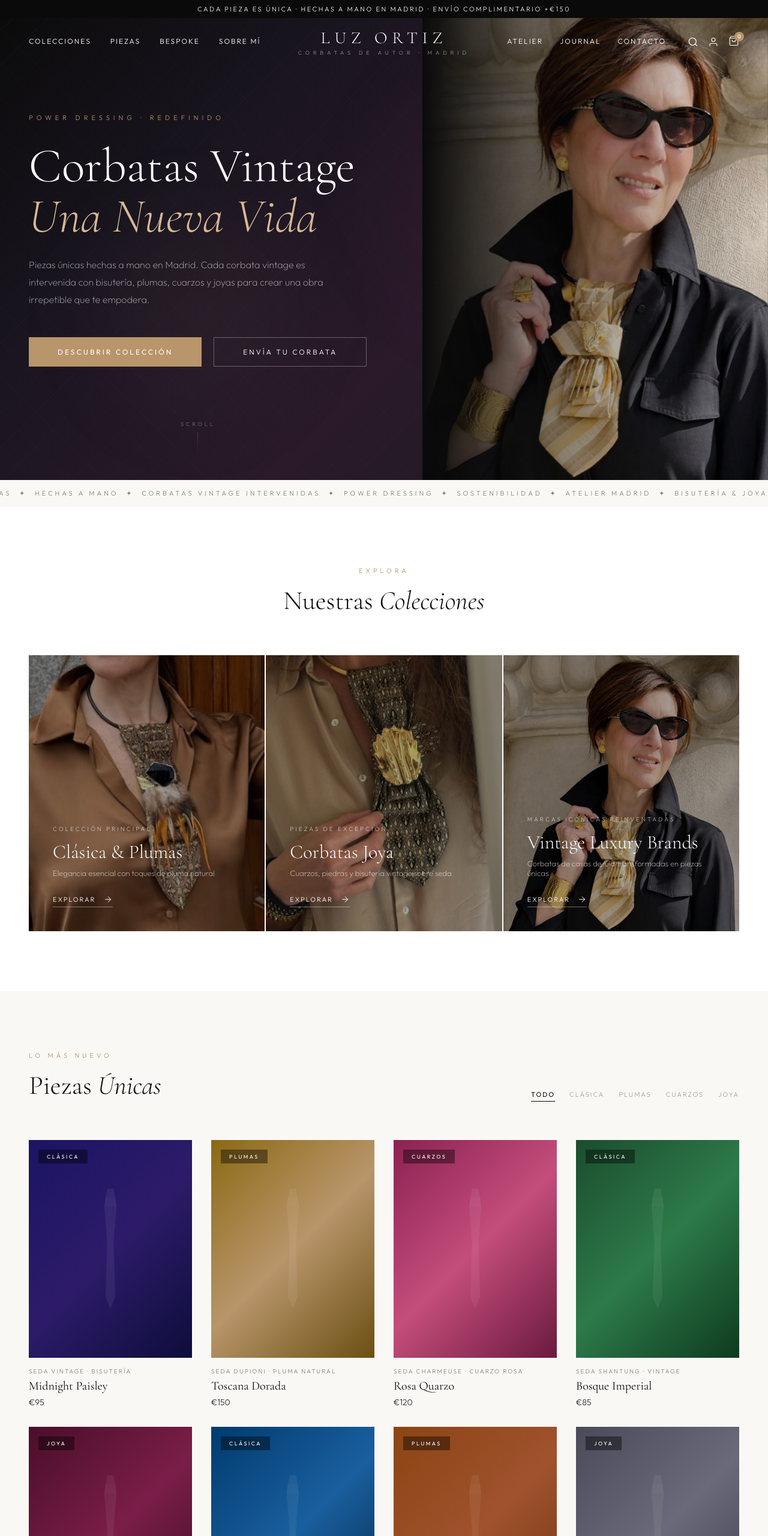
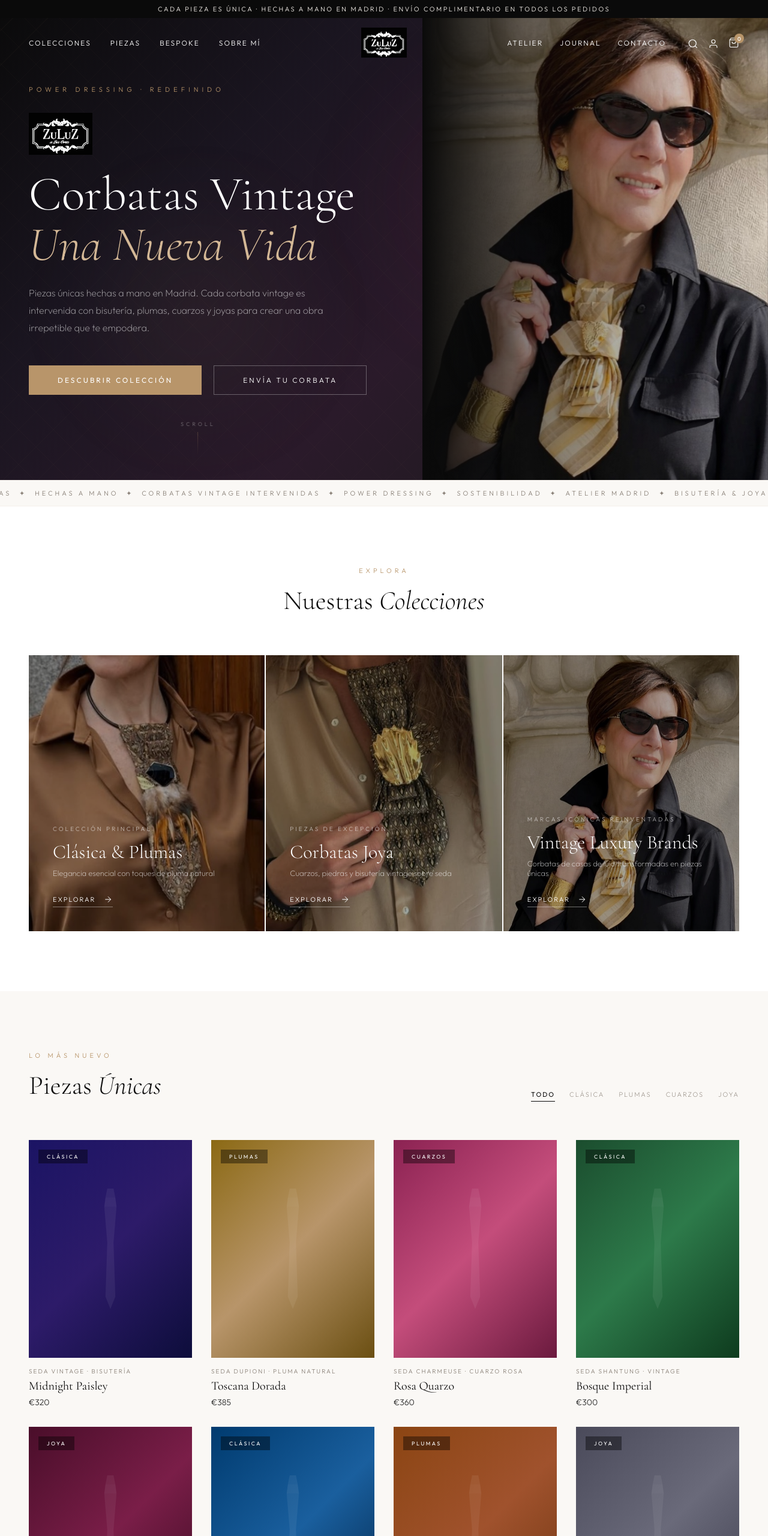
Before and after one commit to whoisyhago/LuzOrtizBespoke, a plain HTML site: page index.html in a window 1280 px wide. Shown: the top 2560 px of the page at 60% size. Drawn offline with nearby package versions, Linux system fonts and the light colour scheme.

Commit message:
Add files via upload

```diff
--- a/index.html
+++ b/index.html
@@ -3,7 +3,7 @@
 <head>
 <meta charset="UTF-8">
 <meta name="viewport" content="width=device-width, initial-scale=1.0">
-<title>LUZ ORTIZ · Corbatas de Autor</title>
+<title>ZuLuZ x Luz Ortiz · Corbatas de Autor</title>
 <link rel="preconnect" href="https://fonts.googleapis.com">
 <link href="https://fonts.googleapis.com/css2?family=Cormorant+Garamond:ital,wght@0,300;0,400;0,500;0,600;1,300;1,400&family=Outfit:wght@200;300;400;500;600&display=swap" rel="stylesheet">
 <style>
@@ -41,10 +41,8 @@
 .nav.scrolled .nav-link{color:var(--black)}
 .nav-link:hover{border-bottom-color:currentColor}
 .nav-logo{text-align:center;flex:1}
-.nav-logo h1{font-family:'Cormorant Garamond',serif;font-weight:300;font-size:28px;letter-spacing:8px;text-transform:uppercase;color:#fff;transition:color .5s}
-.nav.scrolled .nav-logo h1{color:var(--black)}
-.nav-logo span{font-size:9px;letter-spacing:6px;text-transform:uppercase;color:rgba(255,255,255,.7);margin-top:2px;display:block;font-weight:200;transition:color .5s}
-.nav.scrolled .nav-logo span{color:var(--warm)}
+.nav-logo-img{height:50px;transition:all .5s;filter:invert(1) brightness(2)}
+.nav.scrolled .nav-logo-img{filter:none;height:45px}
 .nav-right{display:flex;gap:28px;align-items:center;flex:1;justify-content:flex-end}
 .nav-icons{display:flex;gap:16px;margin-left:8px;align-items:center}
 .nav-icons svg{stroke:#fff;transition:stroke .5s;cursor:pointer}
@@ -294,7 +292,7 @@
 
 <!-- ═══════════ NAVIGATION ═══════════ -->
 <nav class="nav" id="navbar">
-  <div class="nav-ribbon">Cada pieza es única · Hechas a mano en Madrid · Envío complimentario +€150</div>
+  <div class="nav-ribbon">Cada pieza es única · Hechas a mano en Madrid · Envío complimentario en todos los pedidos</div>
   <div class="nav-main">
     <div class="nav-links">
       <a href="#colecciones" class="nav-link">Colecciones</a>
@@ -303,8 +301,7 @@
       <a href="#about" class="nav-link">Sobre Mí</a>
     </div>
     <div class="nav-logo">
-      <h1>Luz Ortiz</h1>
-      <span>Corbatas de Autor · Madrid</span>
+      <a href="#"><img src="logo-zuluz.png" alt="ZuLuZ x Luz Ortiz" class="nav-logo-img"></a>
     </div>
     <div class="nav-right">
       <a href="#" class="nav-link">Atelier</a>
@@ -334,6 +331,7 @@
   </div>
   <div class="hero-content">
     <div class="hero-tag">Power Dressing · Redefinido</div>
+    <img src="logo-zuluz.png" alt="ZuLuZ x Luz Ortiz" style="height:70px;filter:invert(1) brightness(2);margin-bottom:24px;animation:fadeIn 1s ease-out .15s both">
     <h2>Corbatas Vintage<br><em>Una Nueva Vida</em></h2>
     <p class="hero-desc">Piezas únicas hechas a mano en Madrid. Cada corbata vintage es intervenida con bisutería, plumas, cuarzos y joyas para crear una obra irrepetible que te empodera.</p>
     <div class="hero-btns">
@@ -433,7 +431,7 @@
     <div class="bio-text">
       <div class="sec-tag reveal">La Creadora</div>
       <h2 class="bio-name reveal">Luz <em>Ortiz</em></h2>
-      <div class="bio-role reveal">Fundadora &amp; Diseñadora · Luz Ortiz Atelier</div>
+      <div class="bio-role reveal">Fundadora &amp; Diseñadora · ZuLuZ Atelier</div>
       <p class="bio-p reveal">
         Mexicana, española, texicana. Madre de cinco, emprendedora y apasionada de la moda con propósito.
         Luz comenzó su camino en el diseño interviniendo prendas de su propio armario: <strong>dos blusas olvidadas se convirtieron en una pieza completamente nueva</strong>, y ahí nació todo.
@@ -446,7 +444,7 @@
       </div>
       <p class="bio-p reveal">
         Un viaje a Tanzania, donde vio montañas de ropa desechada, selló su compromiso con la <strong>sostenibilidad</strong>.
-        Cada corbata de Luz Ortiz es una declaración: se puede ser elegante, única y consciente a la vez.
+        Cada corbata de ZuLuZ es una declaración: se puede ser elegante, única y consciente a la vez.
         El epítome del <strong>power dressing</strong> sin perder la feminidad.
       </p>
       <a href="https://www.instagram.com/luzortizbxbt/" target="_blank" rel="noopener noreferrer" class="bio-ig reveal">
@@ -568,9 +566,9 @@
 <footer class="ft">
   <div class="ft-grid">
     <div>
-      <div class="ft-logo">Luz Ortiz</div>
-      <div class="ft-sub">Corbatas de Autor</div>
-      <p class="ft-txt">Cada corbata es una declaración de identidad. Piezas vintage intervenidas a mano en Madrid con bisutería, plumas, cuarzos y joyas.</p>
+      <div class="ft-logo-wrap"><img src="logo-zuluz.png" alt="ZuLuZ x Luz Ortiz" style="height:40px;margin-bottom:16px;filter:invert(1) brightness(2)"></div>
+      <div class="ft-sub">Corbatas de Autor · Madrid</div>
+      <p class="ft-txt">Cada corbata es una declaración de identidad. Piezas vintage intervenidas a mano en nuestro atelier de Madrid con bisutería, plumas, cuarzos y joyas.</p>
       <a href="https://www.instagram.com/luzortizbxbt/" target="_blank" rel="noopener noreferrer" style="display:inline-flex;align-items:center;gap:8px;margin-top:20px;color:rgba(255,255,255,.5);font-size:12px;transition:color .3s" onmouseover="this.style.color='#B8956A'" onmouseout="this.style.color='rgba(255,255,255,.5)'">
         <svg width="16" height="16" viewBox="0 0 24 24" fill="none" stroke="currentColor" stroke-width="1.5"><rect x="2" y="2" width="20" height="20" rx="5"/><circle cx="12" cy="12" r="5"/><circle cx="17.5" cy="6.5" r="1.5" fill="currentColor" stroke="none"/></svg>
         @luzortizbxbt
@@ -585,7 +583,7 @@
       <a href="#">Bespoke</a><a href="#">Corbata Memorial</a><a href="#">Gift Cards</a><a href="#">Personal Styling</a><a href="#">Corporate</a>
     </div>
     <div class="ft-col">
-      <div class="ft-col-t">Luz Ortiz</div>
+      <div class="ft-col-t">ZuLuZ</div>
       <a href="#">Nuestra Historia</a><a href="#">Sostenibilidad</a><a href="#">Prensa</a><a href="#">Atelier Madrid</a>
     </div>
     <div class="ft-col">
@@ -594,7 +592,7 @@
     </div>
   </div>
   <div class="ft-bot">
-    <div class="ft-copy">© 2026 Luz Ortiz · Corbatas de Autor. Todas las piezas son únicas y hechas a mano en Madrid.</div>
+    <div class="ft-copy">© 2026 ZuLuZ x Luz Ortiz · Corbatas de Autor. Todas las piezas son únicas y hechas a mano en Madrid.</div>
     <div class="ft-soc">
       <a href="https://www.instagram.com/luzortizbxbt/" target="_blank">Instagram</a>
       <a href="#">Pinterest</a>
@@ -606,14 +604,14 @@
 <!-- ═══════════ JAVASCRIPT ═══════════ -->
 <script>
 var products=[
-{id:1,name:"Midnight Paisley",price:95,fabric:"Seda Vintage · Bisutería",tag:"CLÁSICA",img:"linear-gradient(135deg,#1B1464,#2D1B69,#0D0D3B)"},
-{id:2,name:"Toscana Dorada",price:150,fabric:"Seda Dupioni · Pluma Natural",tag:"PLUMAS",img:"linear-gradient(135deg,#8B6914,#B8956A,#6B4F12)"},
-{id:3,name:"Rosa Quarzo",price:120,fabric:"Seda Charmeuse · Cuarzo Rosa",tag:"CUARZOS",img:"linear-gradient(135deg,#8B2252,#C44D7B,#6B1A3E)"},
-{id:4,name:"Bosque Imperial",price:85,fabric:"Seda Shantung · Vintage",tag:"CLÁSICA",img:"linear-gradient(135deg,#1B4D2E,#2D7A4A,#0E3B1E)"},
-{id:5,name:"Borgoña Reale",price:450,fabric:"Seda Crêpe · Joya Vintage",tag:"JOYA",img:"linear-gradient(135deg,#4A0E2A,#7A1E48,#380A20)"},
-{id:6,name:"Azul Capri",price:75,fabric:"Seda Twill · Bisutería",tag:"CLÁSICA",img:"linear-gradient(135deg,#003B6F,#1A5F9E,#002244)"},
-{id:7,name:"Terracotta Firenze",price:120,fabric:"Seda Grenadine · Pluma",tag:"PLUMAS",img:"linear-gradient(135deg,#8B4513,#A0522D,#6B3410)"},
-{id:8,name:"Plata Lunar",price:380,fabric:"Seda Mikado · Piedra Lunar",tag:"JOYA",img:"linear-gradient(135deg,#4A4A5A,#6A6A7A,#3A3A4A)"}
+{id:1,name:"Midnight Paisley",price:320,fabric:"Seda Vintage · Bisutería",tag:"CLÁSICA",img:"linear-gradient(135deg,#1B1464,#2D1B69,#0D0D3B)"},
+{id:2,name:"Toscana Dorada",price:385,fabric:"Seda Dupioni · Pluma Natural",tag:"PLUMAS",img:"linear-gradient(135deg,#8B6914,#B8956A,#6B4F12)"},
+{id:3,name:"Rosa Quarzo",price:360,fabric:"Seda Charmeuse · Cuarzo Rosa",tag:"CUARZOS",img:"linear-gradient(135deg,#8B2252,#C44D7B,#6B1A3E)"},
+{id:4,name:"Bosque Imperial",price:300,fabric:"Seda Shantung · Vintage",tag:"CLÁSICA",img:"linear-gradient(135deg,#1B4D2E,#2D7A4A,#0E3B1E)"},
+{id:5,name:"Borgoña Reale",price:680,fabric:"Seda Crêpe · Joya Vintage",tag:"JOYA",img:"linear-gradient(135deg,#4A0E2A,#7A1E48,#380A20)"},
+{id:6,name:"Azul Capri",price:310,fabric:"Seda Twill · Bisutería",tag:"CLÁSICA",img:"linear-gradient(135deg,#003B6F,#1A5F9E,#002244)"},
+{id:7,name:"Terracotta Firenze",price:375,fabric:"Seda Grenadine · Pluma",tag:"PLUMAS",img:"linear-gradient(135deg,#8B4513,#A0522D,#6B3410)"},
+{id:8,name:"Plata Lunar",price:720,fabric:"Seda Mikado · Piedra Lunar",tag:"JOYA",img:"linear-gradient(135deg,#4A4A5A,#6A6A7A,#3A3A4A)"}
 ];
 
 var testimonials=[
```
Also changed, not shown: logo-zuluz.png (added).
